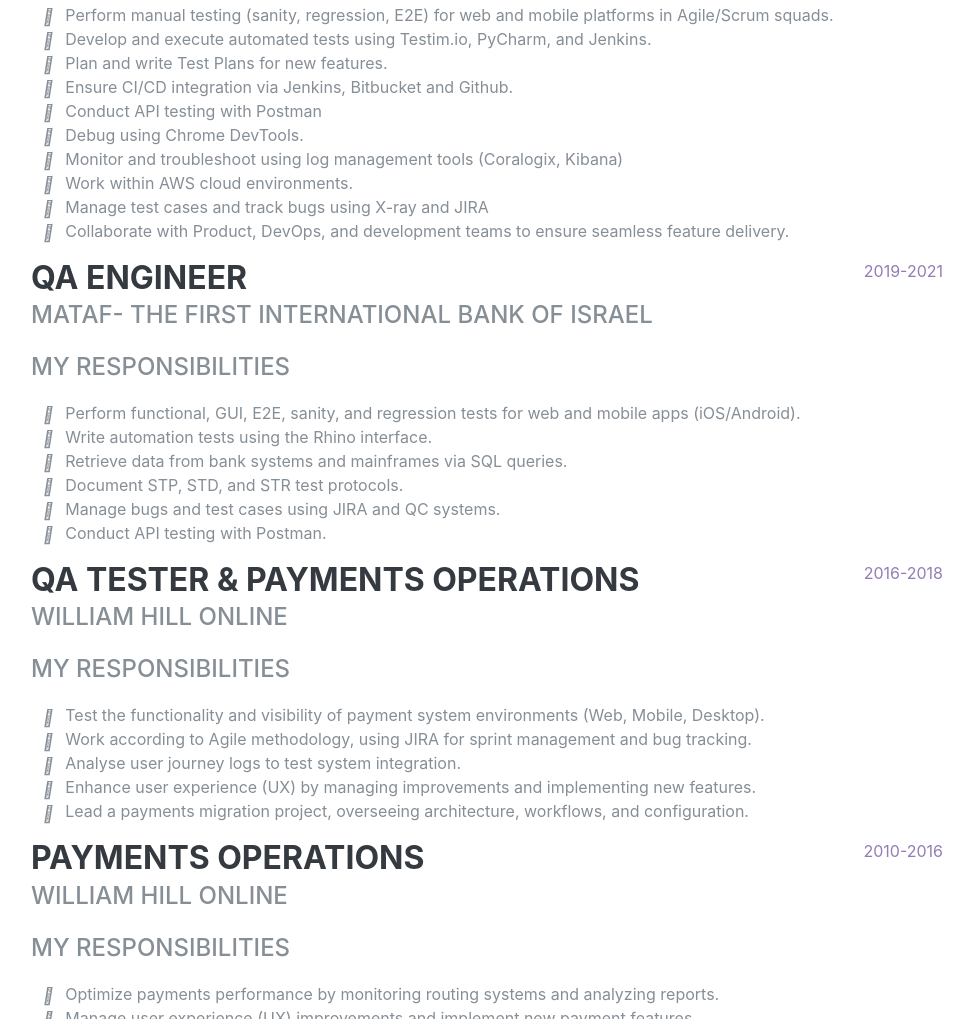
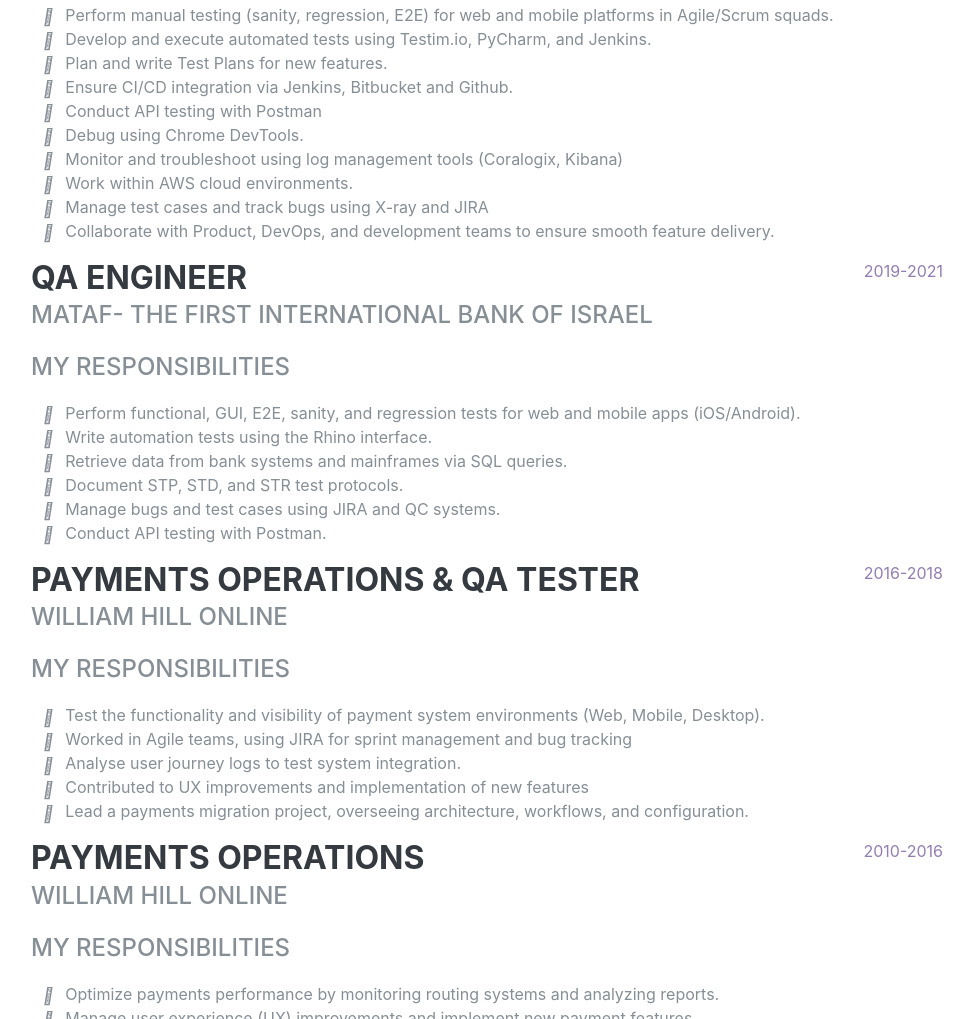
Before and after one commit to mmatok/Michal-Chen-Website, a plain HTML site: page index.html in a window 1280 px wide. Shown: the part 1104-2123 px from the top of the page, without its empty margins (289-1262 px from the left). Drawn offline with Linux system fonts and the light colour scheme; a web font is replaced by a local one.

Commit message:
Add files via upload

```diff
--- a/index.html
+++ b/index.html
@@ -160,7 +160,7 @@
 				Manage test cases and track bugs using X-ray and JIRA</li>
 				<li>
 			<i class="fa-li fas fa-check-square"></i>
-				Collaborate with Product, DevOps, and development teams to ensure seamless feature delivery.</li>
+				Collaborate with Product, DevOps, and development teams to ensure smooth feature delivery.</li>
 			</ul>
 		<p></p>
 		    <div class="resume-item d-flex flex-column flex-md-row justify-content-between">
@@ -205,7 +205,7 @@
 		<p></p>
 		    <div class="resume-item d-flex flex-column flex-md-row justify-content-between">
           <div class="resume-content">
-            <h3 class="mb-0">QA Tester & Payments Operations</h3>
+            <h3 class="mb-0">Payments Operations & QA Tester</h3>
             <div class="subheading mb-3">William Hill Online</div>
 
           </div>
@@ -222,7 +222,7 @@
 
 		  <li>
             <i class="fa-li fas fa-check-square"></i>
-			Work according to Agile methodology, using JIRA for sprint management and bug tracking.</li>
+			Worked in Agile teams, using JIRA for sprint management and bug tracking</li>
 
 		  <li>
             <i class="fa-li fas fa-check-square"></i>
@@ -230,7 +230,7 @@
 
           <li>
             <i class="fa-li fas fa-check-square"></i>
-      		Enhance user experience (UX) by managing improvements and implementing new features. </li>
+			Contributed to UX improvements and implementation of new features</li>
 
 		  <li>
             <i class="fa-li fas fa-check-square"></i>
```
